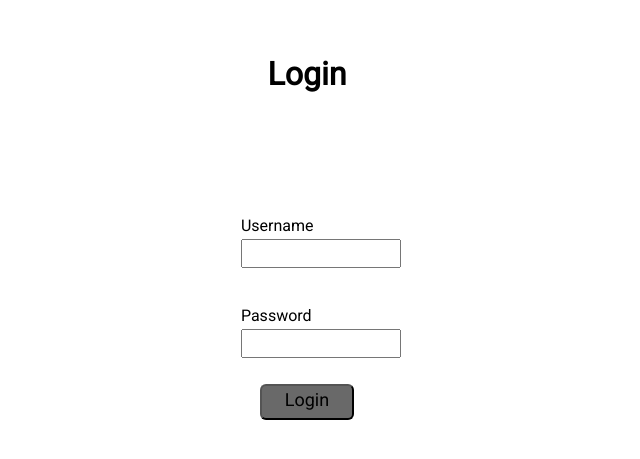
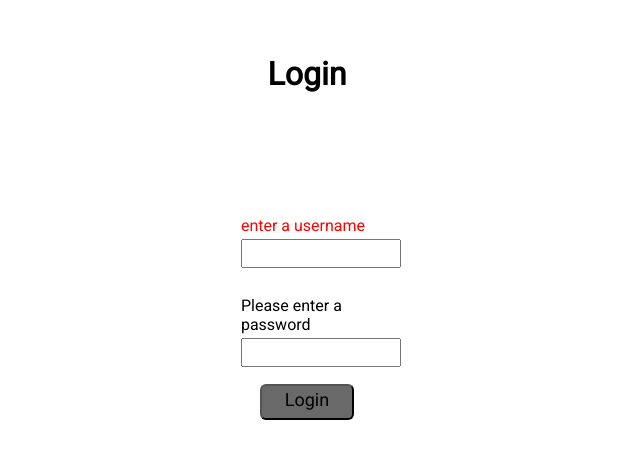
Before and after one commit to LoganLakosky/nextpractice, a Next.js app in the folder nextpractice/: page /login in a window 1280 px wide. Shown: the part 109-568 px from the top of the page, without its empty margins (333-973 px from the left). Built offline with nearby package versions, Linux system fonts and the light colour scheme.

Commit message:
Worked on login and signup page

```diff
--- a/nextpractice/src/app/login/login.css
+++ b/nextpractice/src/app/login/login.css
@@ -62,6 +62,7 @@
   align-items: flex-start;
 }
 
+
 .usernameWrapper label {
   width: 100%;
 }
--- a/nextpractice/src/app/login/page.tsx
+++ b/nextpractice/src/app/login/page.tsx
@@ -32,8 +32,11 @@ export default function Login() {
     }
 
     if (passwordLoginValue === "") {
-      // MAKE ERROR BETTER
-      alert("Please enter a password");
+      setTimeout(() => {
+        setPasswordError(false);
+      }, 1200);
+
+      setPasswordError(true);
       return;
     }
   }
@@ -48,13 +51,11 @@ export default function Login() {
           <div className="mainLoginContent">
             <div className="usernameInputContainer">
               <div className="usernameWrapper">
-                {!usernameError && (
+                {usernameError ? (
                   <label htmlFor="username-label" className="usernameFirstLabel">
                     Username
                   </label>
-                )}
-
-                {usernameError && (
+                ) : (
                   <label htmlFor="username-label" style={{ color: "red", marginBottom: "4px" }}>
                     enter a username
                   </label>
@@ -70,9 +71,15 @@ export default function Login() {
             </div>
             <div className="passwordInputContainer">
               <div className="passwordWrapper">
-                <label htmlFor="password-label" className="passwordFirstLabel">
-                  Password
-                </label>
+                {passwordError ? (
+                  <label htmlFor="password-label" className="passwordFirstLabel">
+                    Password
+                  </label>
+                ) : (
+                  <label htmlFor="password-label" className="passwordFirstLabel">
+                    Please enter a password
+                  </label>
+                )}
                 <input
                   value={passwordLoginValue}
                   type="text"
--- a/nextpractice/src/app/mainContent.tsx
+++ b/nextpractice/src/app/mainContent.tsx
@@ -1,6 +1,7 @@
 export default function MainContent() {
   return (
     <>
+
       <div className="mainContentLeft"></div>
       <div className="mainContentRight"></div>
     </>
--- a/nextpractice/src/app/signup/page.tsx
+++ b/nextpractice/src/app/signup/page.tsx
@@ -5,6 +5,7 @@ export default function Signup() {
   <div className="mainSignup">
     <div className="mainSignupTop">
       <h1>Signup</h1>
+
     </div>
     <div className="mainSignupContentContainer">
           <div className="mainSignupContent">
--- a/nextpractice/src/app/signup/signup.css
+++ b/nextpractice/src/app/signup/signup.css
@@ -101,6 +101,7 @@
   justify-content: center;
 }
 
+
 .signupPageBtn {
   display: flex;
   justify-content: center;
```
Also changed, not shown: 1 other file (tests, documents, lock files or other folders).
